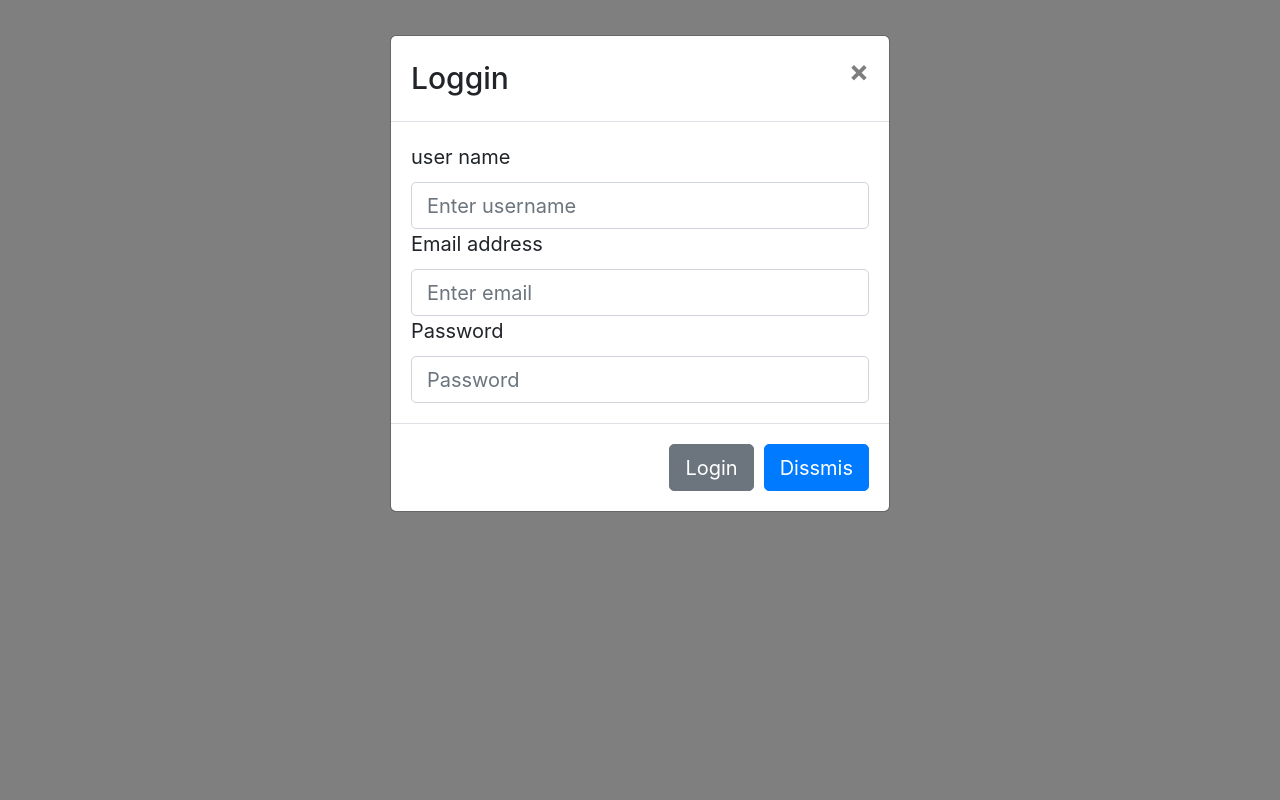
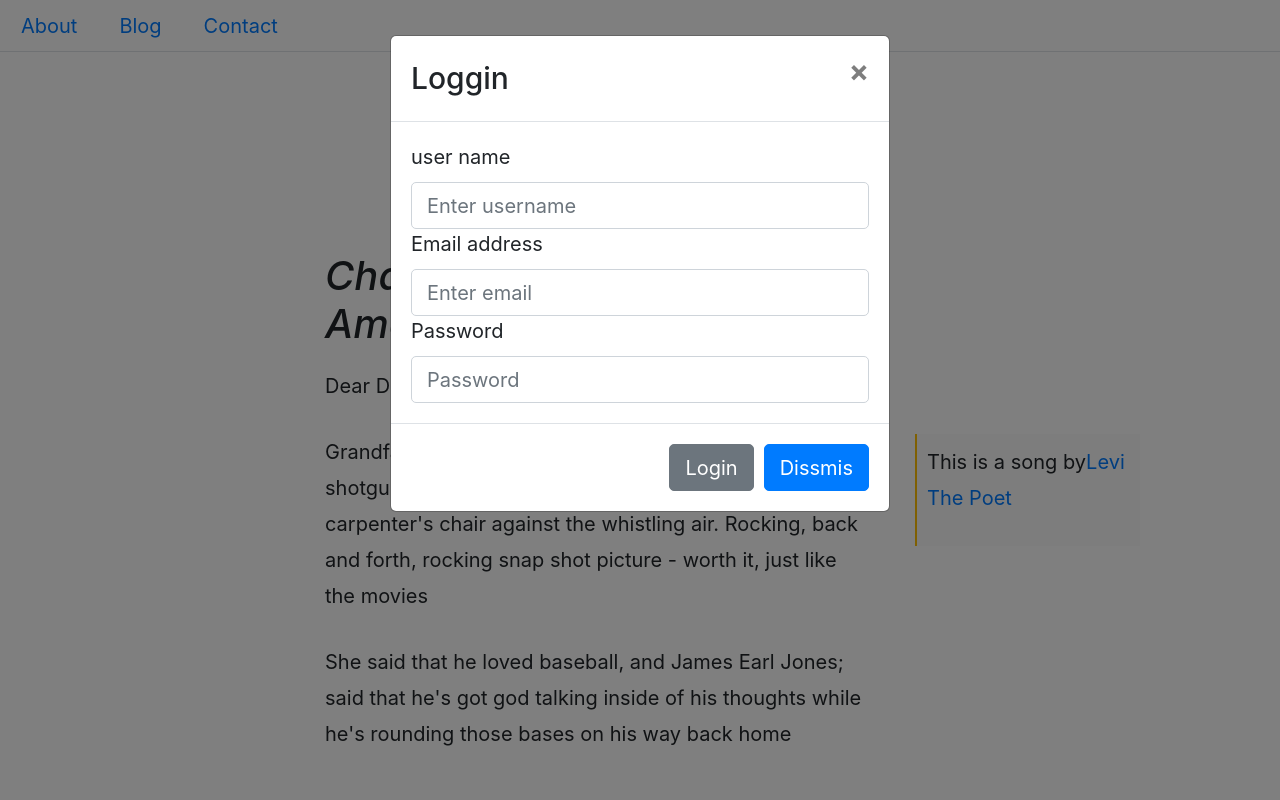
Before and after one commit to Stanmozolevskiy/Project-3, a React (Create React App) app in the folder client/: page / in a window 1280 px wide. Shown: the top 800 px of the page. Built offline with nearby package versions, Linux system fonts and the light colour scheme.

Commit message:
modal defalts to the about page

```diff
--- a/client/src/App.js
+++ b/client/src/App.js
@@ -12,8 +12,8 @@ function App() {
     <Router>
       <div>
 
-        <Login />
-        <Route exact path="/about" component={About}  />
+
+        <Route exact path="/" component={About}  />
         <Route exact path="/blog" component={Blog} />
         <Route exact path="/contact" component={Contact} />
       </div>
--- a/client/src/components/pages/About.js
+++ b/client/src/components/pages/About.js
@@ -1,10 +1,11 @@
 import React from "react";
 import './style.css';
 import NavTabs from "../NavTabs"
+import Login from "../pages/login page/Login"
 
 function About() {
   return (
-    <div>{ <NavTabs/> }
+    <div>{<Login/>} { <NavTabs/> }
       <article className="post">
     <h2>Chapter Three: The Great American Game</h2>
 
```
